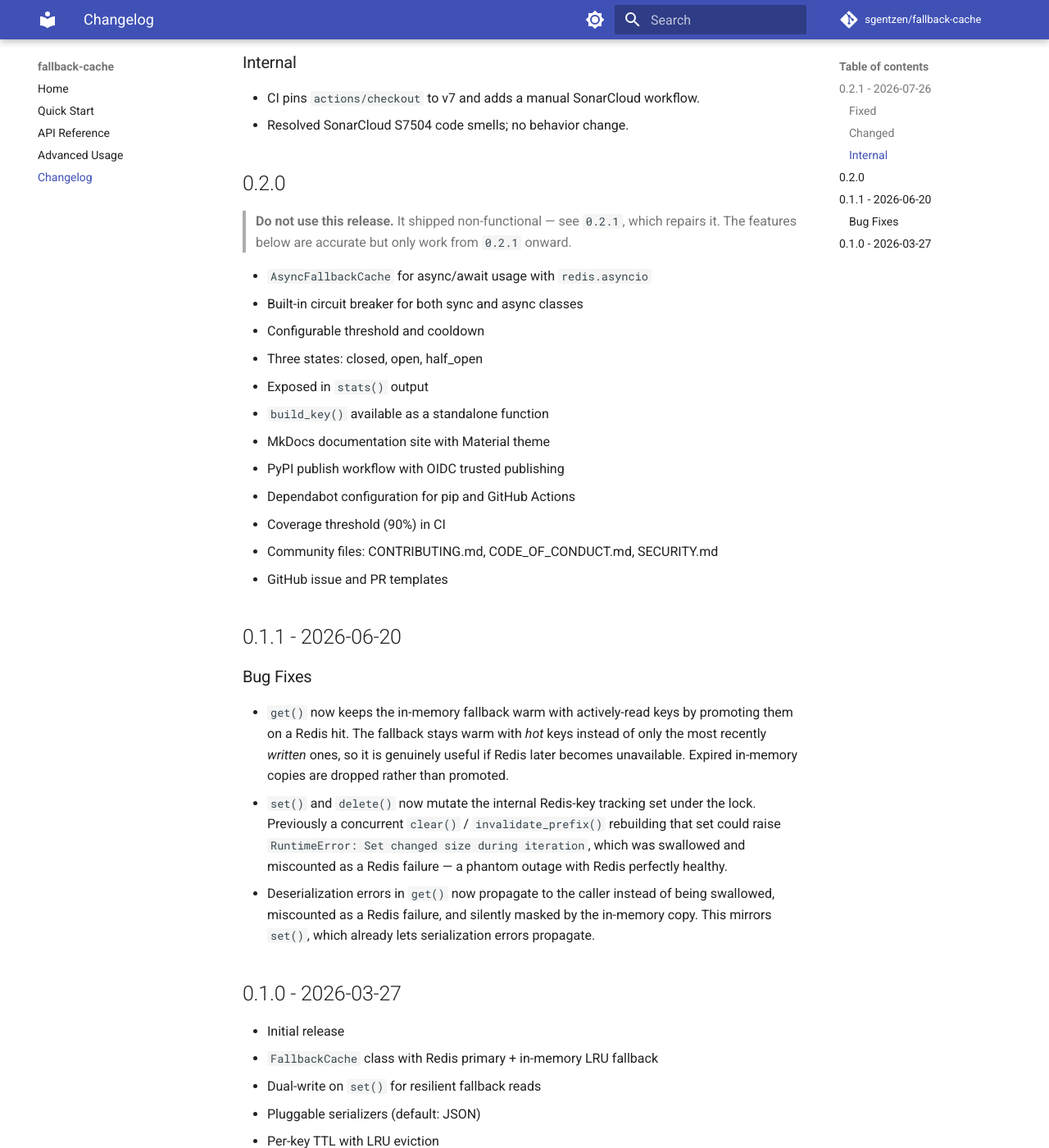
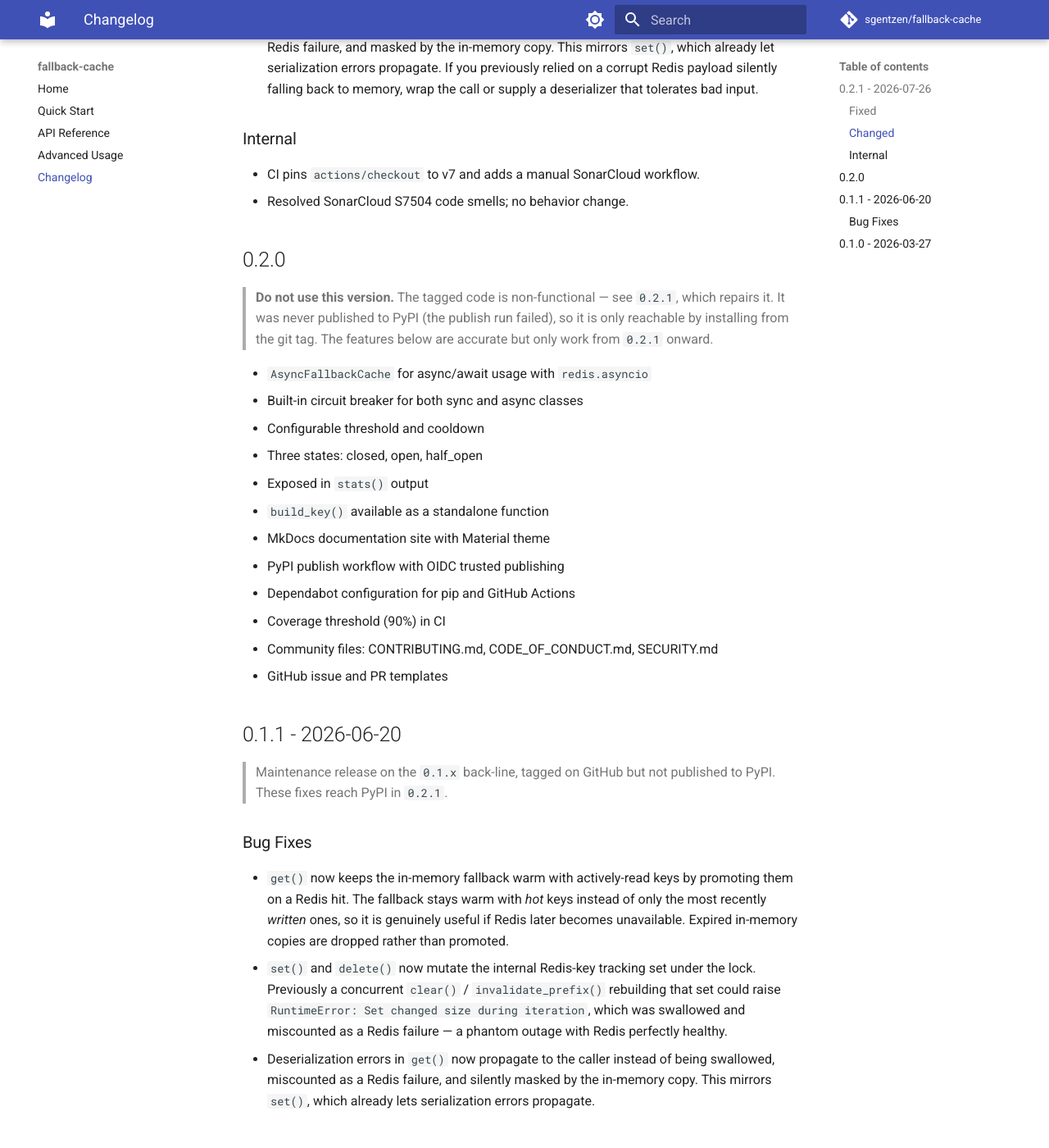
Before and after one commit to sgentzen/fallback-cache, an MkDocs documentation site: the page built from docs/changelog.md, in a window 1280 px wide and 1400 px high, scrolled down 1012 px. Shown: the whole window at 82% size. Built offline with MkDocs 1.6.1 and Material for MkDocs 9.7.7, drawn with Linux system fonts in a browser that asks for light colours; comment, search, counter and statistics services are not loaded; some of the changed text lies outside the part shown.

Commit message:
docs(changelog): correct the PyPI publication status of 0.2.0 and 0.1.1 (#16)

```diff
--- a/docs/changelog.md
+++ b/docs/changelog.md
@@ -2,9 +2,13 @@
 
 ## 0.2.1 - 2026-07-26
 
-Repairs `0.2.0`, which was published in a non-functional state, and forward-ports
-the `0.1.1` correctness fixes onto the `0.2.x` line. **Anyone on `0.2.0` should
-upgrade.**
+Repairs the non-functional `0.2.0` and forward-ports the `0.1.1` correctness
+fixes onto the `0.2.x` line.
+
+`0.2.0` was tagged and released on GitHub but never reached PyPI — its publish
+run failed at the upload step — so `0.1.0` is still the only version on PyPI and
+`0.2.1` is the first working `0.2.x` available there. Anyone who installed
+`0.2.0` from the git tag should move to `0.2.1`.
 
 ### Fixed
 
@@ -46,8 +50,10 @@ upgrade.**
 
 ## 0.2.0
 
-> **Do not use this release.** It shipped non-functional — see `0.2.1`, which
-> repairs it. The features below are accurate but only work from `0.2.1` onward.
+> **Do not use this version.** The tagged code is non-functional — see `0.2.1`,
+> which repairs it. It was never published to PyPI (the publish run failed), so
+> it is only reachable by installing from the git tag. The features below are
+> accurate but only work from `0.2.1` onward.
 
 - `AsyncFallbackCache` for async/await usage with `redis.asyncio`
 - Built-in circuit breaker for both sync and async classes
@@ -63,6 +69,9 @@ upgrade.**
 - GitHub issue and PR templates
 
 ## 0.1.1 - 2026-06-20
+
+> Maintenance release on the `0.1.x` back-line, tagged on GitHub but not
+> published to PyPI. These fixes reach PyPI in `0.2.1`.
 
 ### Bug Fixes
 
```
Also changed, not shown: CHANGELOG.md (+14 -5 lines).
